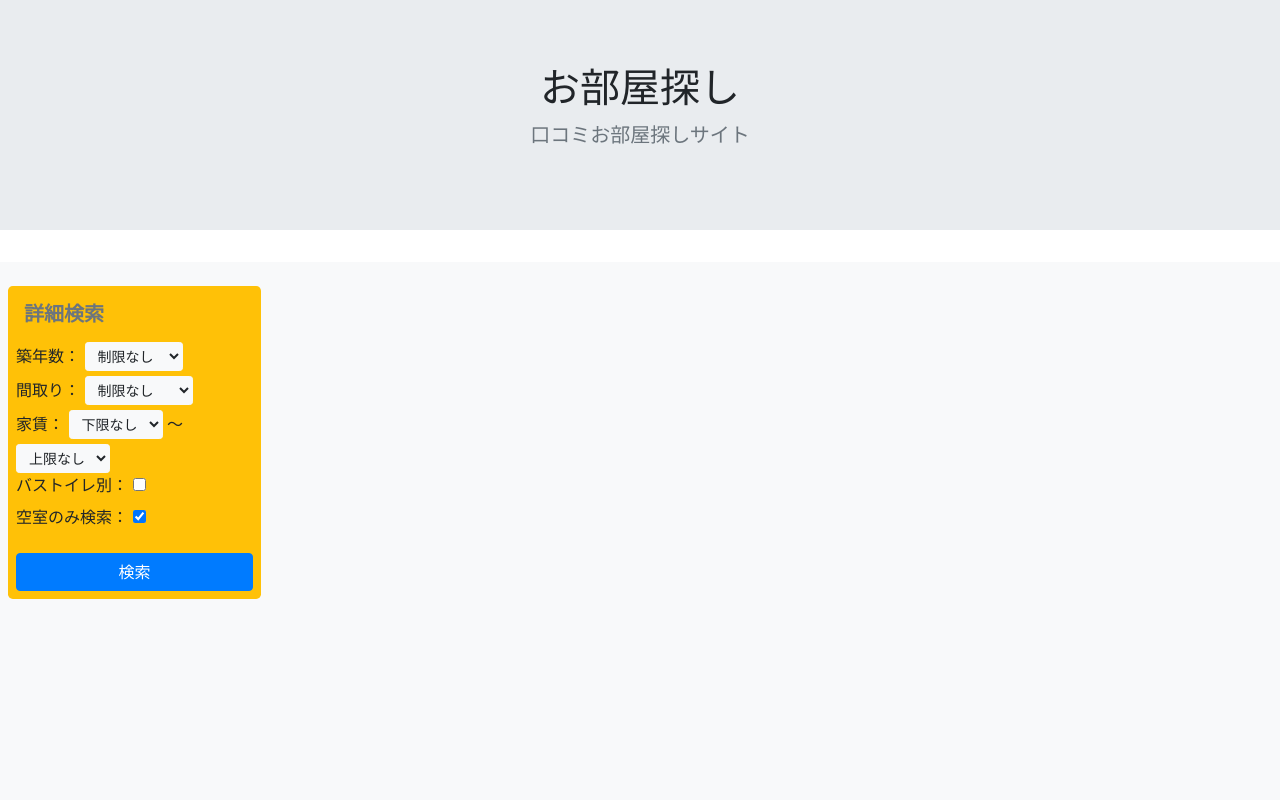
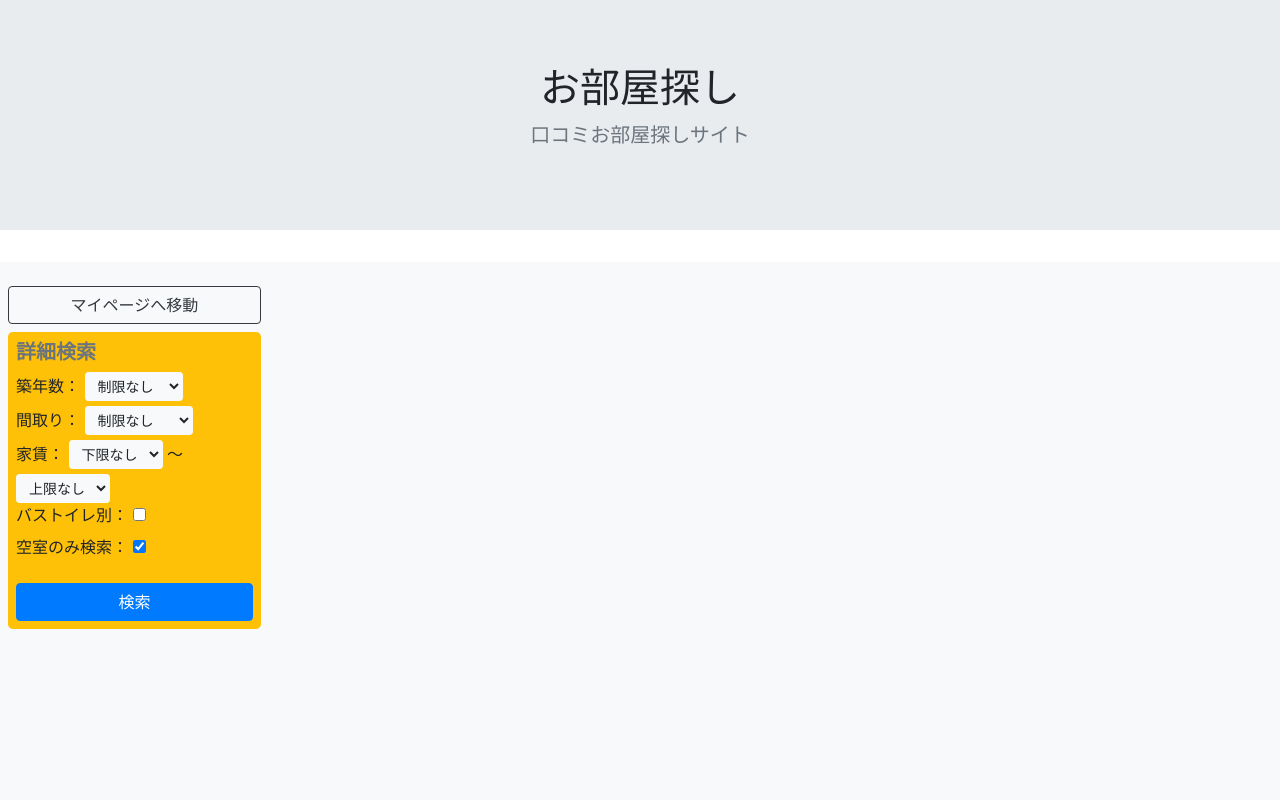
Before and after one commit to taowata/apartment_hunting, a Django app: page /apartment/list in a window 1280 px wide. Run offline with Django 3.2, Linux system fonts and the light colour scheme; the visitor is signed in with stand-in values (Sample User, id 1); data that the repository does not hold is empty; some libraries are stand-ins or nearby versions.

Commit message:
create a link for my-page on the list-page

```diff
--- a/templates/apartment/list.html
+++ b/templates/apartment/list.html
@@ -37,8 +37,11 @@
 
 <div class="py-4 p-2 bg-light" style="display: flex; flex: 1;">
     <nav style="min-width: 195px; width: 20%; margin: 0 auto;">
+        <div class="pb-2" onclick="location.href='{% url 'accounts:my_page' %}'">
+            <button type="button" class="btn btn-outline-dark btn-block">マイページへ移動</button>
+        </div>
         <div class="rounded-lg bg-warning p-2">
-            <h5 class="text-secondary font-weight-bold p-2">詳細検索</h5>
+            <h5 class="text-secondary font-weight-bold">詳細検索</h5>
             <form action="" method="GET">
                 <ul style="list-style: none; padding-left: 0;">
                     <li>
```
Also changed, not shown: templates/accounts/mypage.html (+5 -3 lines).
